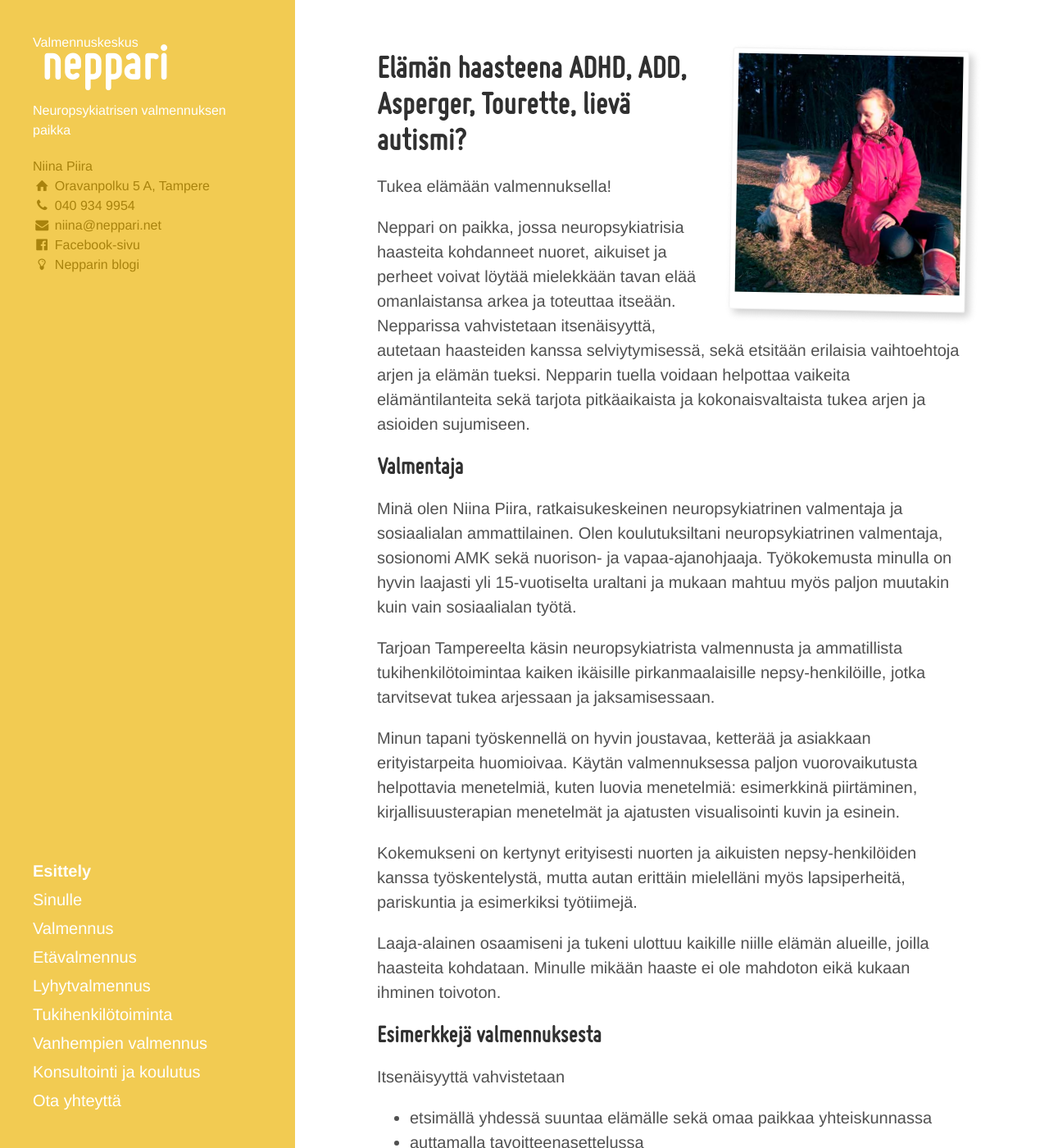
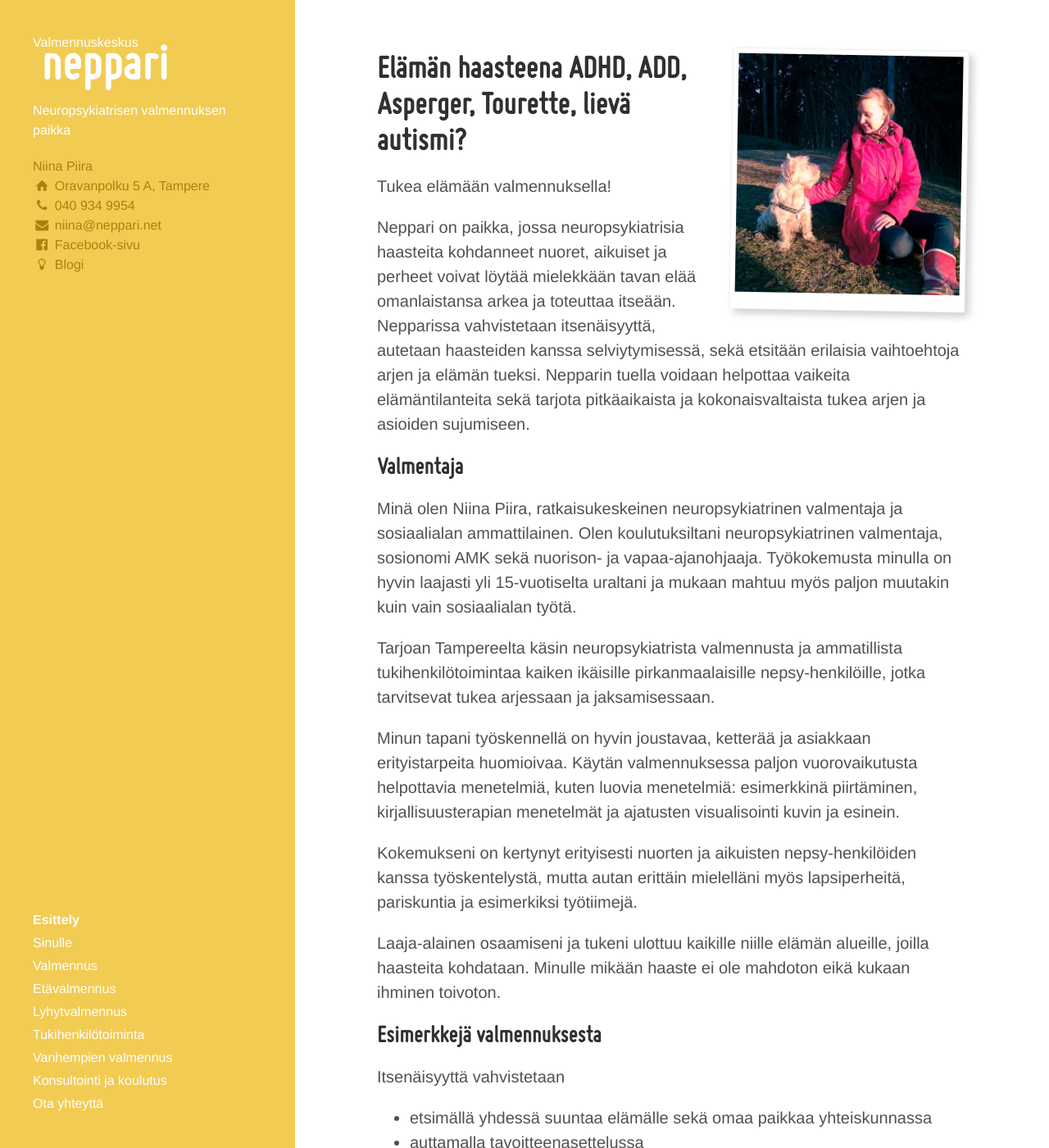
Before and after one commit to niinapiira/neppari.net, a Jekyll site: the page built from index.md, in a window 1280 px wide and 1400 px high. Shown: the whole window at 82% size. Built offline with Jekyll 4.4.1, drawn with Linux system fonts in a browser that asks for light colours; Markdown is read by kramdown in place of the engine named in the settings.

Commit message:
Changed the whole sidebar to have smaller font size

```diff
--- a/_includes/sidebar.html
+++ b/_includes/sidebar.html
@@ -13,13 +13,13 @@
       <p class="tagline">
         {{ site.tagline-short }}
       </p>
-      <p class="faded small">
+      <p class="faded">
         {{ site.contact.name }}<br/>
         <i class="icon-address"></i> <a href="/reittiohjeet">{{ site.contact.address.sidebar-version }}</a><br/>
         <i class="icon-phone"></i> {{ site.contact.phone.finnish }}<br/>
         <i class="icon-email"></i> <a href="{{ site.contact.page }}">{{ site.contact.email.normal }}</a><br/>
         <i class="icon-facebook"></i> <a href="{{ site.contact.fb-profile }}" target="_new">Facebook-sivu</a><br/>
-        <i class="icon-blog"></i> <a href="{{ site.blog.baseurl }}">Nepparin blogi</a>
+        <i class="icon-blog"></i> <a href="{{ site.blog.baseurl }}">Blogi</a>
       </p>
     </div>
   </div>
--- a/css/_theme.scss
+++ b/css/_theme.scss
@@ -4,6 +4,7 @@
 .sidebar {
 	background-color: $accent-color;
 	color: $text-color-on-accent;
+	font-size: (16px/20px) * 1rem;
 	.new {
 		font-weight: bold;
 	}
@@ -20,14 +21,14 @@
 
 .sidebar-about {
 	.pre-title {
-		@extend .small;
+		//@extend .small;
 		margin: 0;
 	}
 	h1 {
 		margin: -0.35em 0 0.5rem 0.5rem;
 	}
 	.tagline {
-		@extend .small;
+		//@extend .small;
 		margin: 0 0 1rem 0;
 	}
 }
--- a/css/_typographic-scales.scss
+++ /dev/null
@@ -1,56 +0,0 @@
-/*
-    Copied from:
-    http://type-scale.com/?size=22&scale=1.250&text=A%20Visual%20Type%20Scale&webfont=Alegreya%2BSans%3A300&font-family=%27Alegreya%20Sans%27%2C%20serif&font-weight=300&font-family-headers=&font-weight-headers=inherit&background-color=white&font-color=%23333
-*/
-
-$wanted-font-size: 20px;
-$h1-font-size: 2.441em;
-$h2-font-size: 1.953em;
-$h3-font-size: 1.563em;
-$h4-font-size: 1.25em;
-$small-font-size: 0.8em;
-
-$normal-font-family: "Alegreya Sans", serif;
-$header-font-family: "Miso Regular", "Helvetica Neue", "Arial Light", "Arial", sans-serif;
-
-html {
-    font-size: ($wanted-font-size / 16px) * 1em; // 16px is the base font size
-}
-
-body {
-    font-family: $normal-font-family;
-    font-weight: 300;
-    line-height: 1.45;
-}
-
-p {
-    margin-bottom: 1.3em;
-}
-
-h1, h2, h3, h4 {
-    font-family: $header-font-family;
-    margin: 1.414em 0 0.5em;
-    font-weight: inherit;
-    line-height: 1.2;
-}
-
-h1, .h1 {
-    margin-top: 0;
-    font-size: $h1-font-size;
-}
-
-h2, .h2 {
-    font-size: $h2-font-size;
-}
-
-h3, .h3 {
-    font-size: $h3-font-size;
-}
-
-h4, .h4 {
-    font-size: $h4-font-size;
-}
-
-small, .small {
-    font-size: $small-font-size;
-}
```
